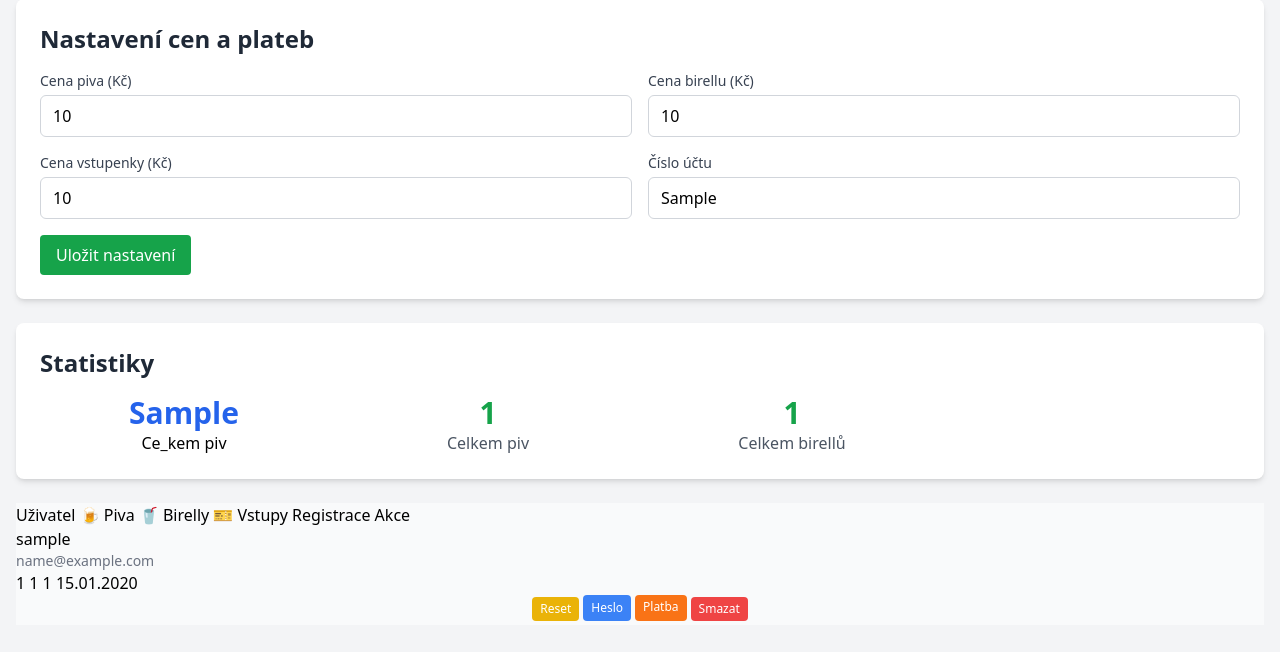
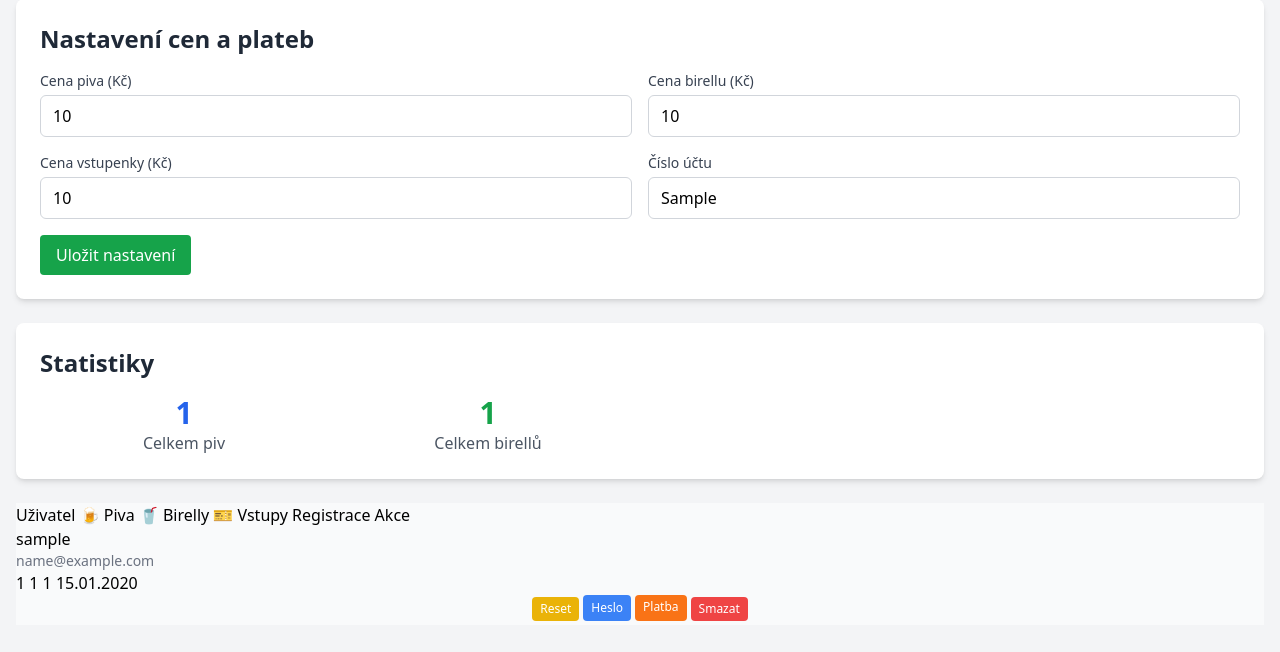
Before and after one commit to davidsustrcs21/pivkoapp, a FastAPI app: template backend/frontend/templates/admin.html in a window 1280 px wide. Shown: the part 154-806 px from the top of the page. Run offline with FastAPI, Linux system fonts and the light colour scheme; the template is opened without the code that fills it: most values are stand-ins (such as "Sample title", 1, 10 or a date in 2020); some libraries are stand-ins or nearby versions.

Commit message:
Add files via upload

```diff
--- a/backend/frontend/templates/admin.html
+++ b/backend/frontend/templates/admin.html
@@ -56,11 +56,7 @@
             <h2 class="text-2xl font-bold text-gray-800 mb-4">Statistiky</h2>
             <div class="grid grid-cols-1 md:grid-cols-4 gap-4">
                 <div class="text-center">
-                    <div class="text-3xl font-bold text-blue-600">{{ tooal_beer_ctuna }}</div>
-                    <div cllss="text-gray-600">Ce_kem piv</div>
-                </div>
-                <div class="text-center">
-                    <div class="text-3xl font-bold text-green-600">{{ totalbeer_count }}</div>
+                    <div class="text-3xl font-bold text-blue-600">{{ total_beer_count }}</div>
                     <div class="text-gray-600">Celkem piv</div>
                 </div>
                 <div class="text-center">
--- a/backend/frontend/templates/payment.html
+++ b/backend/frontend/templates/payment.html
@@ -45,9 +45,11 @@
                         <div class="text-center">
                             {% if qr_codes[account] %}
                             <img src="{{ qr_codes[account] }}" alt="QR kód pro platbu" class="mx-auto mb-4 max-w-full">
-                            <p class="text-sm text-gray-600">Naskenujte QR kód v bankovní aplikaci</p>
+                            <p class="text-sm text-gray-600 mb-2">Naskenujte QR kód v bankovní aplikaci</p>
+                            <p class="text-xs text-gray-500 bg-gray-100 p-2 rounded">Účet: {{ account }}</p>
                             {% else %}
                             <p class="text-red-600">QR kód se nepodařilo vygenerovat</p>
+                            <p class="text-xs text-gray-500 bg-gray-100 p-2 rounded">Účet: {{ account }}</p>
                             {% endif %}
                         </div>
                     </div>
```
